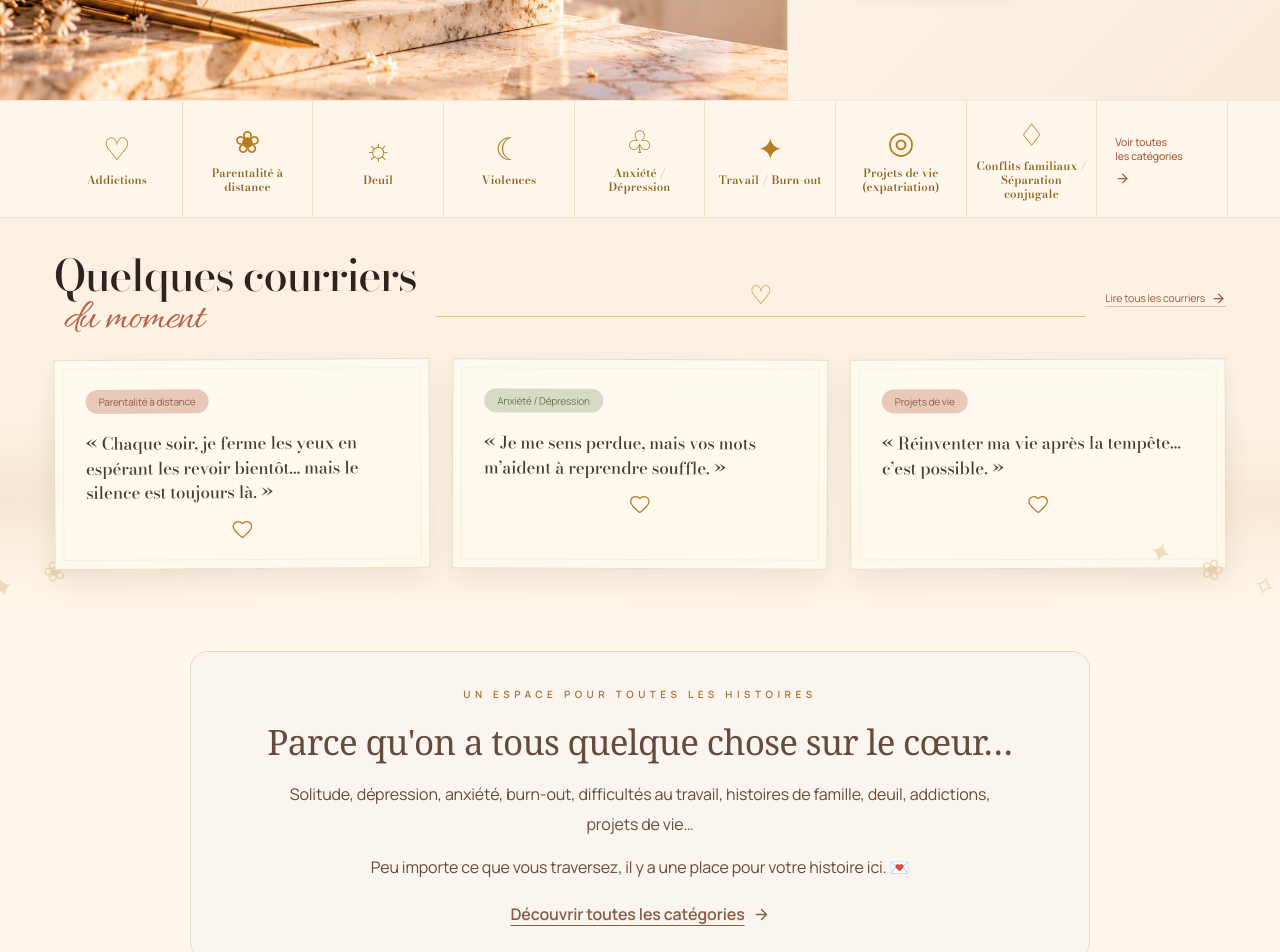
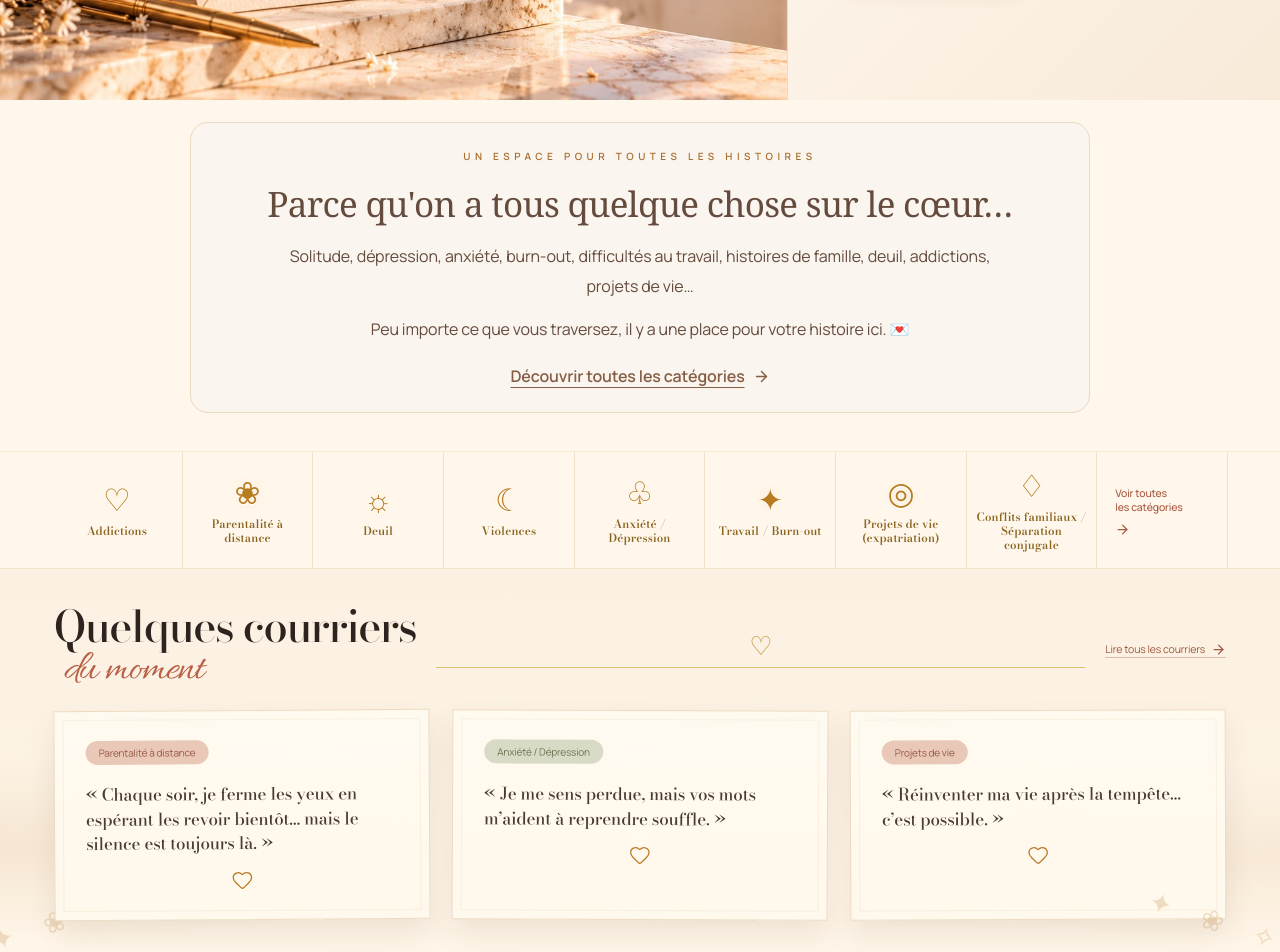
Before and after one commit to njyw4z5df6-debug/les-courriers-du-coeur, a React (Vite) app: page / in a window 1280 px wide. Shown: the part 560-1512 px from the top of the page. Built offline with nearby package versions, Linux system fonts and the light colour scheme; no server answers; the database is empty.

Commit message:
Move inclusive category welcome panel directly below homepage hero

```diff
--- a/src/pages/HomePage.tsx
+++ b/src/pages/HomePage.tsx
@@ -18,6 +18,14 @@ export function HomePage() {
             <a className="cdc-button cdc-button-secondary" href="/#tous-les-courriers" onClick={(e) => { e.preventDefault(); document.getElementById('tous-les-courriers')?.scrollIntoView({ behavior: 'smooth', block: 'start' }) }}>Lire les courriers</a>
           </div>
         </div>
+      </section>
+
+      <section aria-labelledby="cdc-welcome-title" style={{maxWidth: 900, margin: '22px auto 38px', padding: '25px 22px', textAlign: 'center', background: '#faf5ee', border: '1px solid #e9d8c2', borderRadius: 18}}>
+        <p className="cdc-eyebrow">UN ESPACE POUR TOUTES LES HISTOIRES</p>
+        <h2 id="cdc-welcome-title" style={{fontFamily: 'Georgia, serif', fontWeight: 400, fontSize: 'clamp(23px, 3.5vw, 35px)', lineHeight: 1.3, margin: '10px 0 16px', color: '#654b3d'}}>Parce qu'on a tous quelque chose sur le cœur…</h2>
+        <p style={{fontSize: 16, lineHeight: 1.85, maxWidth: 710, margin: '0 auto 14px', color: '#654b3d'}}>Solitude, dépression, anxiété, burn-out, difficultés au travail, histoires de famille, deuil, addictions, projets de vie…</p>
+        <p style={{fontSize: 16, lineHeight: 1.75, maxWidth: 680, margin: '0 auto 22px', color: '#654b3d'}}>Peu importe ce que vous traversez, il y a une place pour votre histoire ici. 💌</p>
+        <a href="/#categories" style={{display: 'inline-flex', alignItems: 'center', gap: 8, color: '#855e45', fontWeight: 600, textDecoration: 'underline', textUnderlineOffset: 5}}>Découvrir toutes les catégories <ArrowRight size={17} /></a>
       </section>
 
       <DailyPlume />
@@ -44,14 +52,6 @@ export function HomePage() {
         </div>
       </section>
 
-      <section aria-labelledby="cdc-welcome-title" style={{maxWidth: 900, margin: '34px auto 58px', padding: '34px 26px', textAlign: 'center', background: '#faf5ee', border: '1px solid #e9d8c2', borderRadius: 18}}>
-        <p className="cdc-eyebrow">UN ESPACE POUR TOUTES LES HISTOIRES</p>
-        <h2 id="cdc-welcome-title" style={{fontFamily: 'Georgia, serif', fontWeight: 400, fontSize: 'clamp(23px, 3.5vw, 35px)', lineHeight: 1.3, margin: '10px 0 16px', color: '#654b3d'}}>Parce qu'on a tous quelque chose sur le cœur…</h2>
-        <p style={{fontSize: 16, lineHeight: 1.85, maxWidth: 710, margin: '0 auto 14px', color: '#654b3d'}}>Solitude, dépression, anxiété, burn-out, difficultés au travail, histoires de famille, deuil, addictions, projets de vie…</p>
-        <p style={{fontSize: 16, lineHeight: 1.75, maxWidth: 680, margin: '0 auto 22px', color: '#654b3d'}}>Peu importe ce que vous traversez, il y a une place pour votre histoire ici. 💌</p>
-        <a href="/#categories" style={{display: 'inline-flex', alignItems: 'center', gap: 8, color: '#855e45', fontWeight: 600, textDecoration: 'underline', textUnderlineOffset: 5}}>Découvrir toutes les catégories <ArrowRight size={17} /></a>
-      </section>
-
       <section className="cdc-how" id="histoire">
         <div className="cdc-title-row"><h2>Comment ça <em>fonctionne ?</em></h2><span className="cdc-gold-line">♡</span></div>
         <div className="cdc-how-grid">
```
